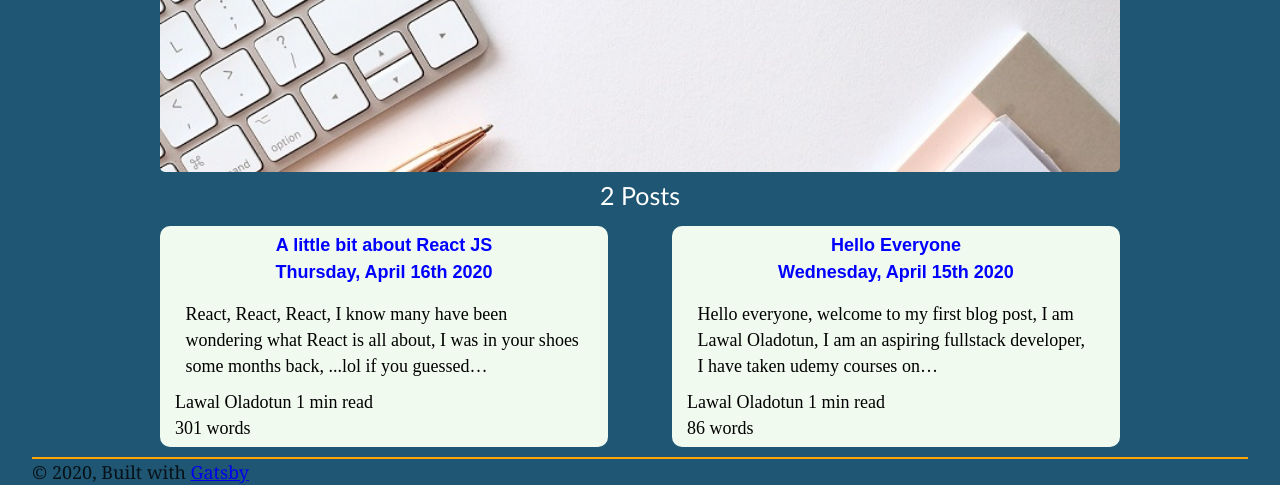
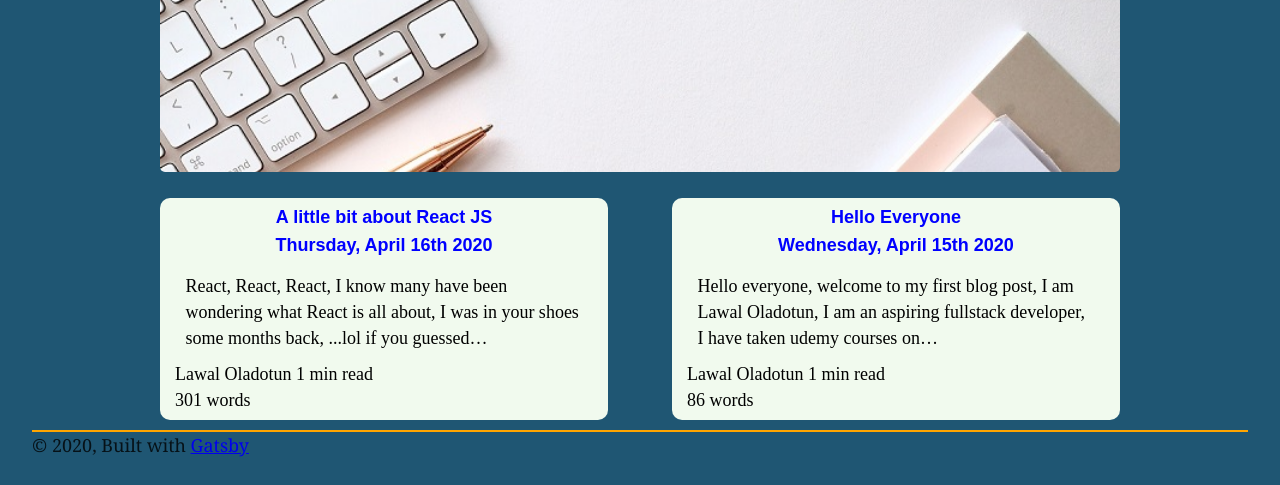
Before and after one commit to DotmanL/Dotdev-Blog, a Gatsby site: page / in a window 1280 px wide. Shown: the part 329-814 px from the top of the page. Built offline with nearby package versions, Linux system fonts and the light colour scheme; Gatsby itself is replaced by a stand-in of ours; a web font is replaced by a local one.

Commit message:
Remov posts count

```diff
--- a/src/pages/index.js
+++ b/src/pages/index.js
@@ -160,7 +160,7 @@ export default ({data}) => (
       <ImgP>Get to Read Blog Posts about technological trends and tutorials on Web Development</ImgP>
       </ContainImg>
       <Header>
-      <Posts> {data.allMarkdownRemark.totalCount} Posts</Posts>
+      <Posts>{/*{data.allMarkdownRemark.totalCount} */}</Posts>
        </Header>
 
        <CardContent>
```
